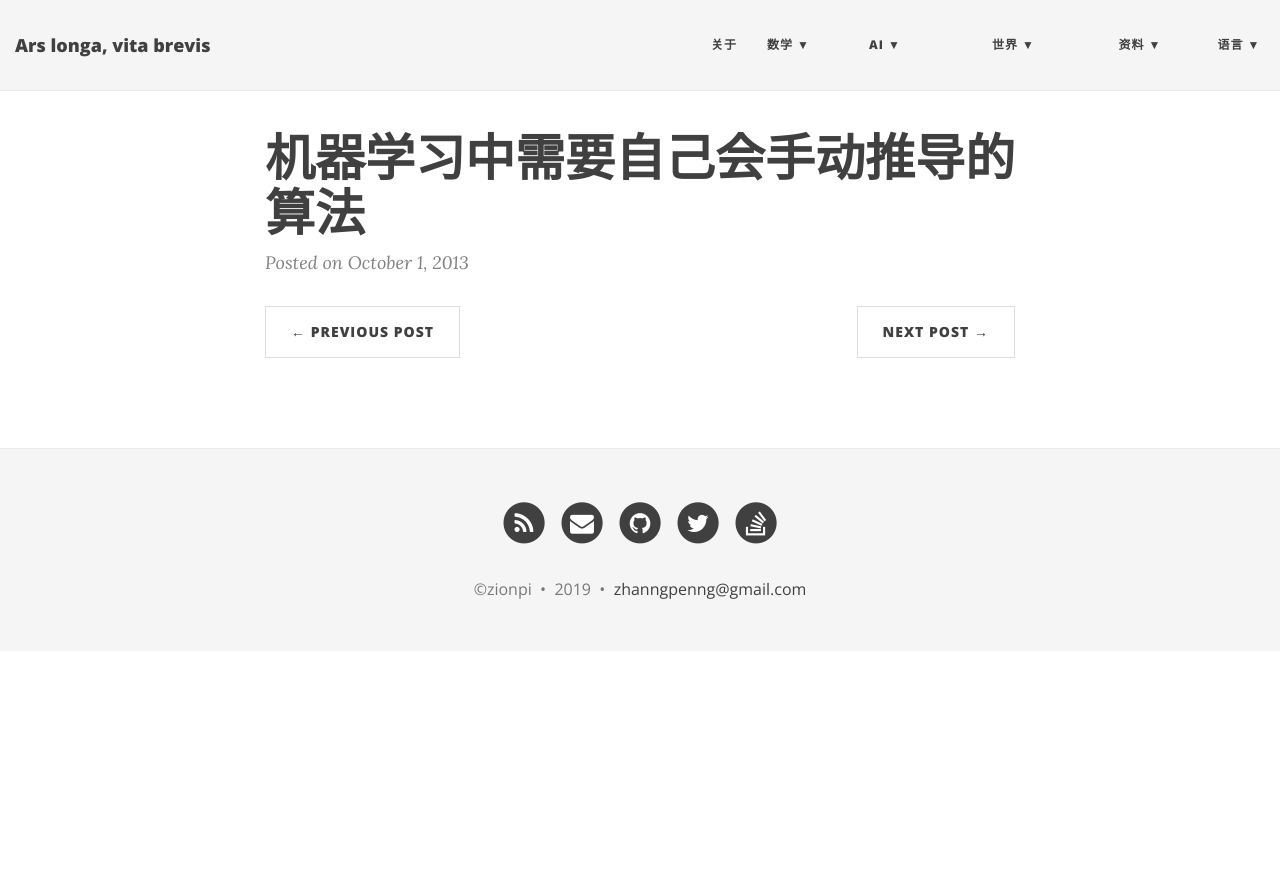
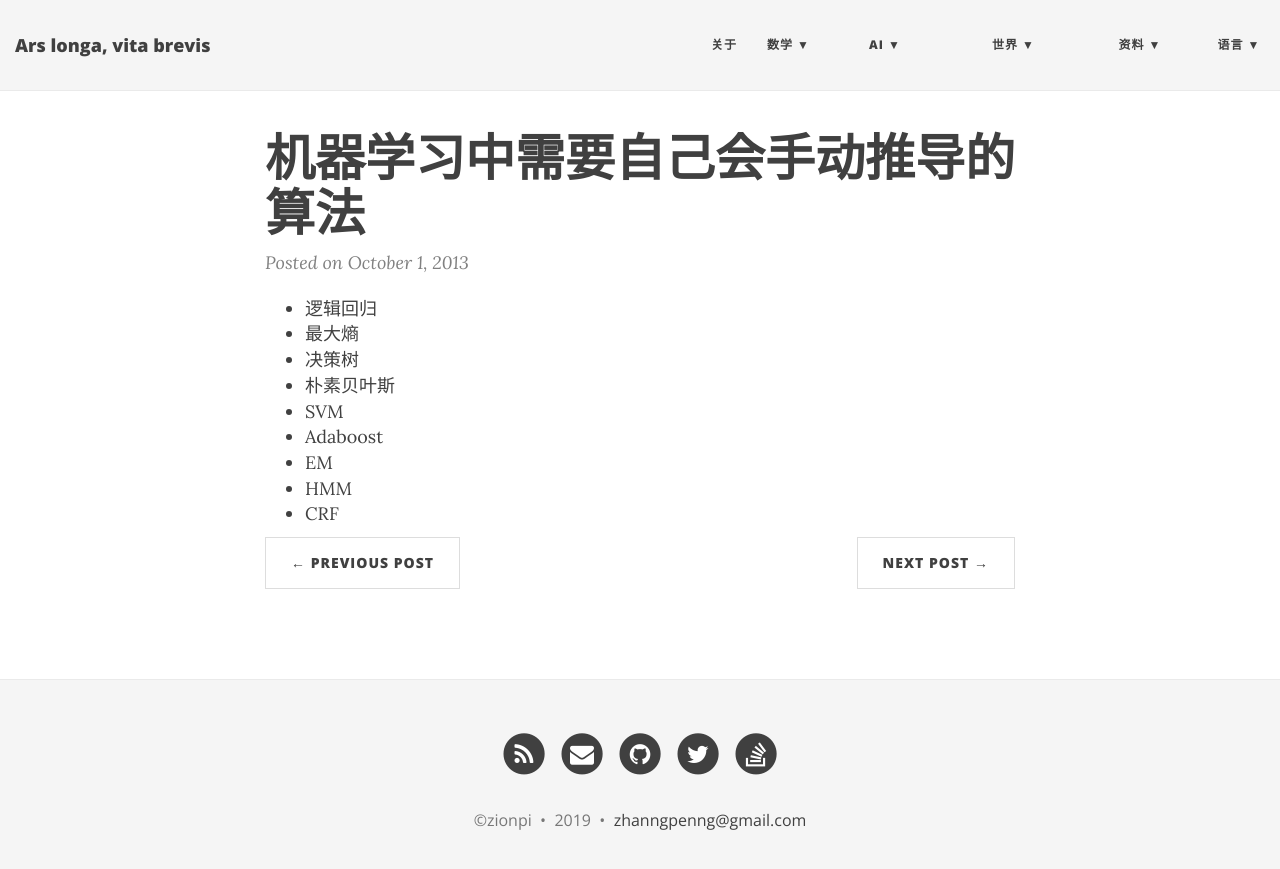
Before and after one commit to ZionPi/zionpi.github.io, a Jekyll site: the page built from _posts/2013-10-01-ml-algorithm-inference-by-yourself.md, in a window 1280 px wide. Shown: the top 869 px of the page. Built offline with Jekyll 4.4.1, drawn with Linux system fonts in a browser that asks for light colours; nearby versions of some CDN libraries.

Commit message:
Update 2013-10-01-ml-algorithm-inference-by-yourself.md

```diff
--- a/_posts/2013-10-01-ml-algorithm-inference-by-yourself.md
+++ b/_posts/2013-10-01-ml-algorithm-inference-by-yourself.md
@@ -2,3 +2,12 @@
 layout: post
 title: 机器学习中需要自己会手动推导的算法
 ---
+- 逻辑回归
+- 最大熵
+- 决策树
+- 朴素贝叶斯
+- SVM
+- Adaboost
+- EM
+- HMM
+- CRF
```
